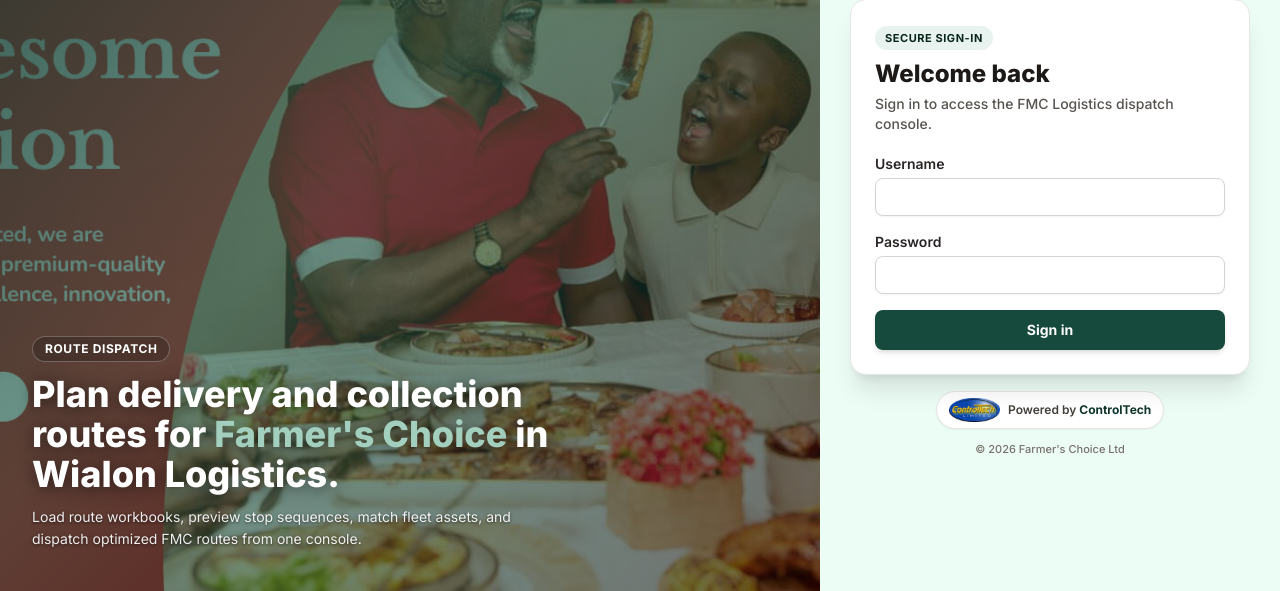
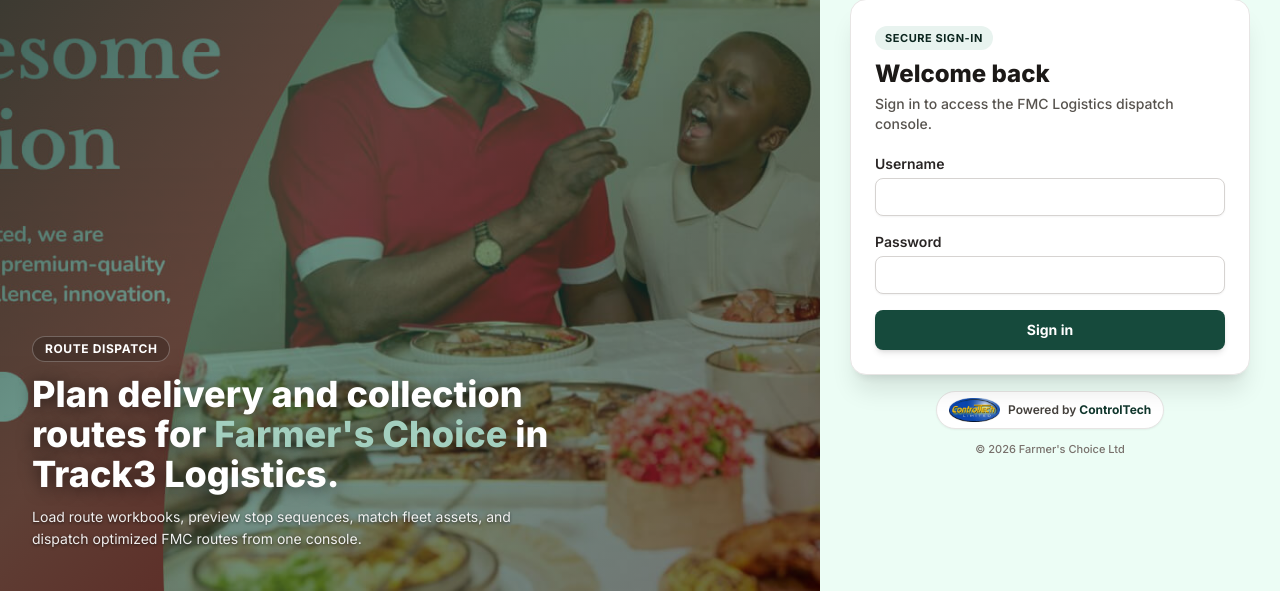
Before and after one commit to PaulMawa707/FMC, a Flask app: page /login in a window 1280 px wide. Shown: the part 209-800 px from the top of the page. Run offline with Flask 3, Linux system fonts and the light colour scheme; some libraries are stand-ins or nearby versions.

Commit message:
Updated app

```diff
--- a/templates/login.html
+++ b/templates/login.html
@@ -78,7 +78,7 @@
             Route dispatch
           </span>
           <h1 class="hero-headline text-3xl leading-snug xl:text-4xl">
-            Plan delivery and collection routes for <span class="hero-accent">Farmer's Choice</span> in Wialon Logistics.
+            Plan delivery and collection routes for <span class="hero-accent">Farmer's Choice</span> in Track3 Logistics.
           </h1>
           <p class="hero-body max-w-lg text-sm leading-relaxed">
             Load route workbooks, preview stop sequences, match fleet assets, and dispatch optimized FMC routes from one console.
```
Also changed, not shown: download.jfif (added), 1 other file.
